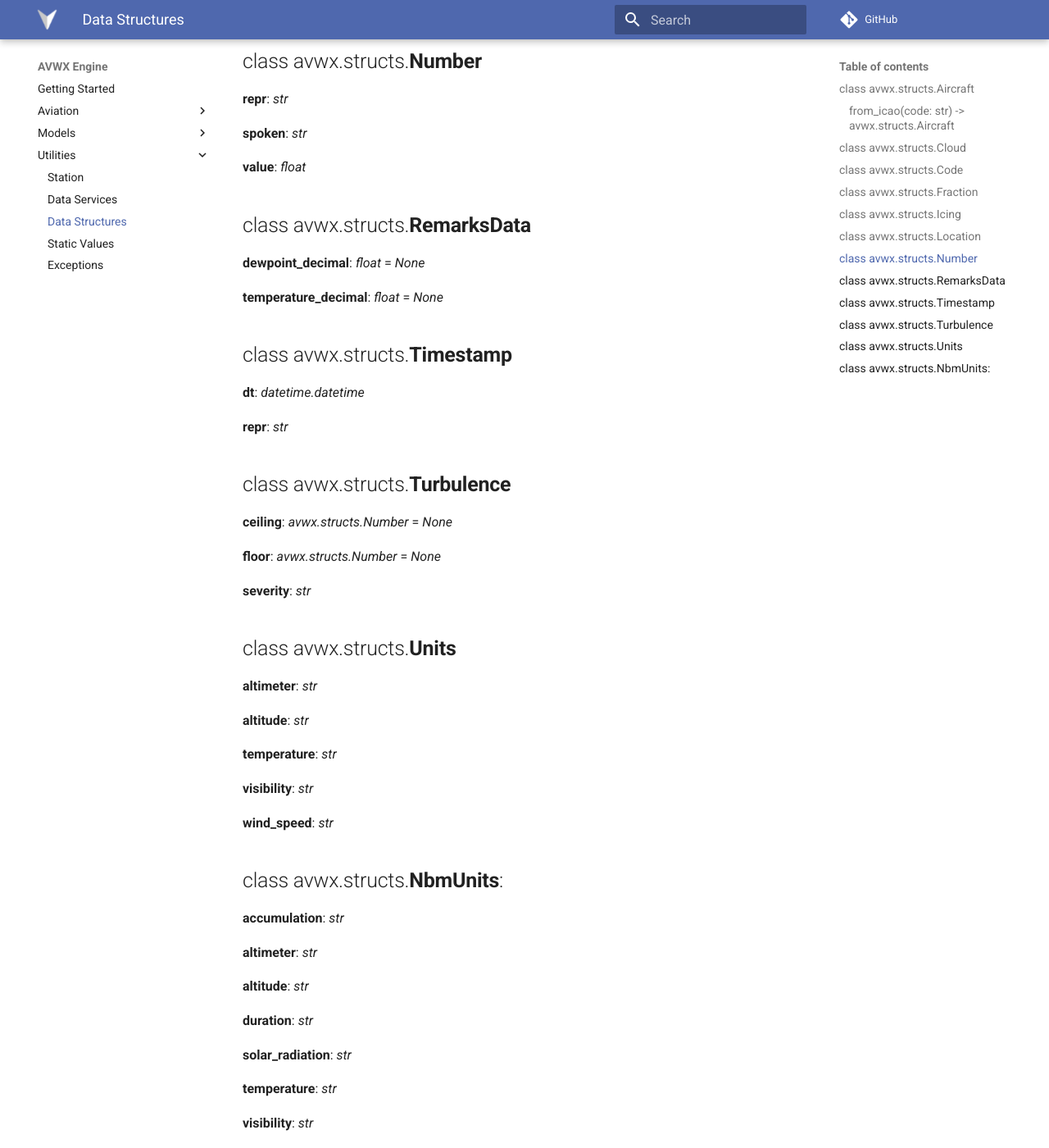
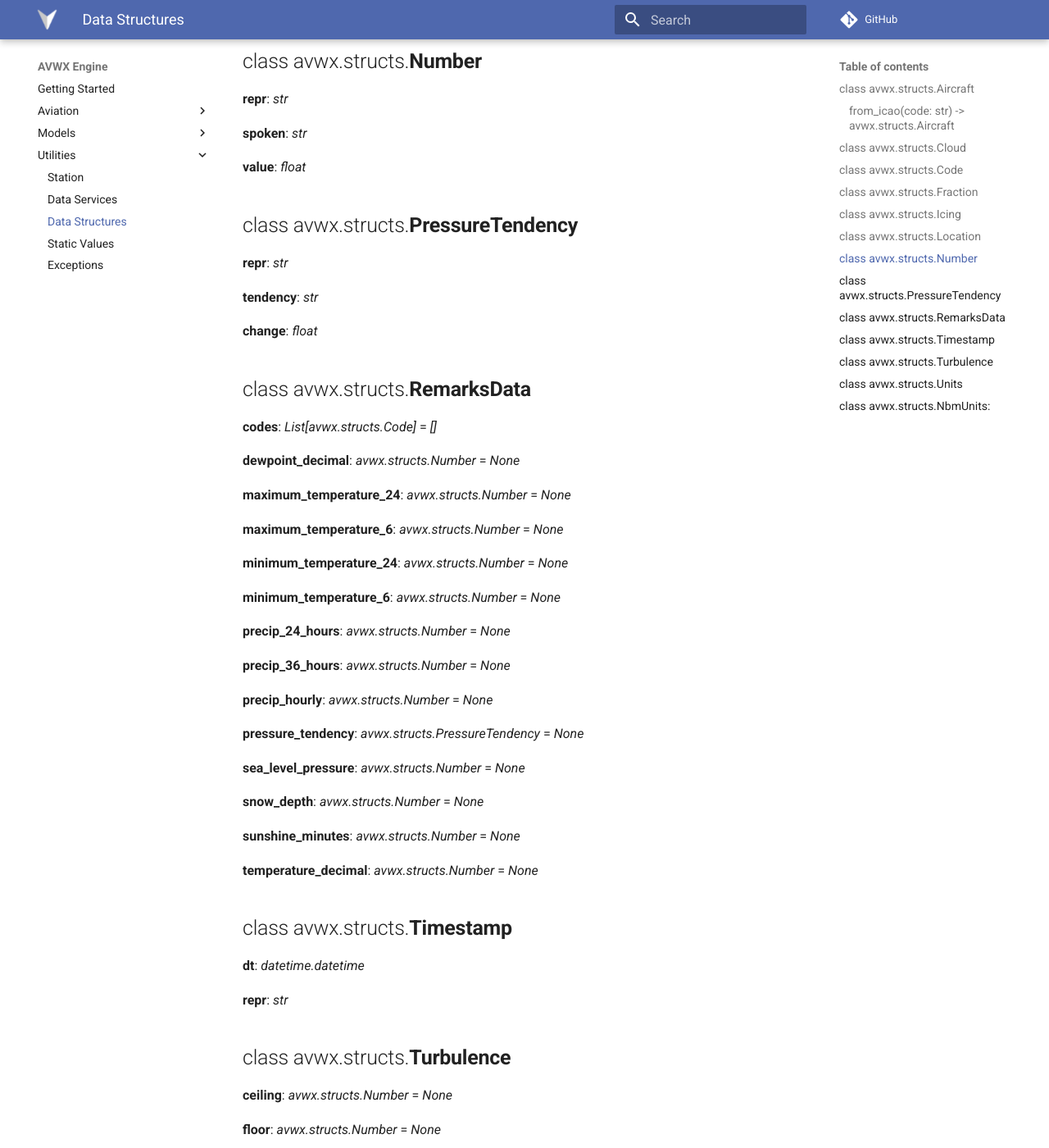
Before and after one commit to avwx-rest/avwx-engine, an MkDocs documentation site: the page built from docs/util/structs.md, in a window 1280 px wide and 1400 px high, scrolled down 1529 px. Shown: the whole window at 82% size. Built offline with MkDocs 1.6.1 and Material for MkDocs 9.7.7, drawn with Linux system fonts in a browser that asks for light colours; comment, search, counter and statistics services are not loaded.

Commit message:
Add new Metar, RemarksData fields

```diff
--- a/docs/util/structs.md
+++ b/docs/util/structs.md
@@ -66,11 +66,43 @@ Load an Aircraft from an ICAO aircraft code
 
 **value**: *float*
 
+## class avwx.structs.**PressureTendency**
+
+**repr**: *str*
+
+**tendency**: *str*
+
+**change**: *float*
+
 ## class avwx.structs.**RemarksData**
 
-**dewpoint_decimal**: *float* = *None*
+**codes**: *List[avwx.structs.Code]* = *[]*
 
-**temperature_decimal**: *float* = *None*
+**dewpoint_decimal**: *avwx.structs.Number* = *None*
+
+**maximum_temperature_24**: *avwx.structs.Number* = *None*
+
+**maximum_temperature_6**: *avwx.structs.Number* = *None*
+
+**minimum_temperature_24**: *avwx.structs.Number* = *None*
+
+**minimum_temperature_6**: *avwx.structs.Number* = *None*
+
+**precip_24_hours**: *avwx.structs.Number* = *None*
+
+**precip_36_hours**: *avwx.structs.Number* = *None*
+
+**precip_hourly**: *avwx.structs.Number* = *None*
+
+**pressure_tendency**: *avwx.structs.PressureTendency* = *None*
+
+**sea_level_pressure**: *avwx.structs.Number* = *None*
+
+**snow_depth**: *avwx.structs.Number* = *None*
+
+**sunshine_minutes**: *avwx.structs.Number* = *None*
+
+**temperature_decimal**: *avwx.structs.Number* = *None*
 
 ## class avwx.structs.**Timestamp**
 
@@ -87,6 +119,8 @@ Load an Aircraft from an ICAO aircraft code
 **severity**: *str*
 
 ## class avwx.structs.**Units**
+
+**accumulation**: *str*
 
 **altimeter**: *str*
 
```
Also changed, not shown: docs/av/metar.md (+6 -0 lines).
